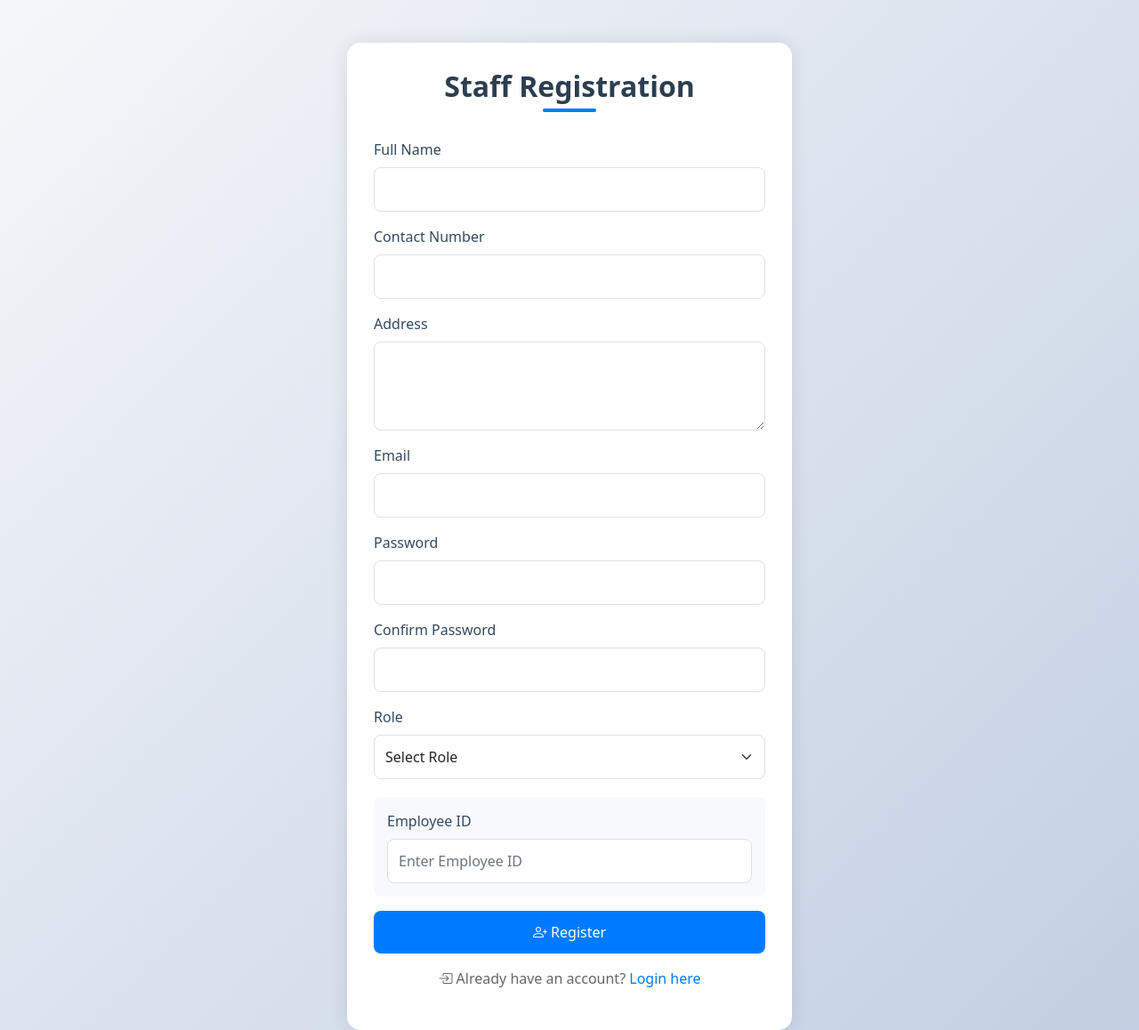
After one commit to PaanAR/SalesSystems, a PHP site: page /registrationStaff.php in a window 1280 px wide. The commit adds this page. Shown: the whole page at 89% size. Run offline with PHP 8.4, Linux system fonts and the light colour scheme; some libraries are stand-ins or nearby versions.

Commit message:
six commit

```diff
--- a/index.php
+++ b/index.php
@@ -59,7 +59,7 @@ $user = isset($_SESSION['user']) ? $_SESSION['user'] : null;
         <p>Delicious pastries since the 1980s</p>
     </header>
     <nav>
-        <a href="register.php">Register</a>
+        <a href="registration.php">Register</a>
         <a href="login.php">Login</a>
         <a href="sales.php">Sales</a>
         <a href="inventory.php">Inventory</a>
--- /dev/null
+++ b/registrationStaff.php
@@ -0,0 +1,242 @@
+<?php
+require_once 'db_connection.php';
+
+// Handle form submission
+if ($_SERVER['REQUEST_METHOD'] === 'POST') {
+    // Validate and process the form data
+    $fullname = htmlspecialchars(trim($_POST['fullname']));
+    $contact = htmlspecialchars(trim($_POST['contact']));
+    $email = htmlspecialchars(trim($_POST['email']));
+    $password = htmlspecialchars(trim($_POST['password']));
+    $confirm_password = htmlspecialchars(trim($_POST['confirm_password']));
+    $address = htmlspecialchars(trim($_POST['address']));
+    $role = htmlspecialchars(trim($_POST['role']));
+    $employee_id = htmlspecialchars(trim($_POST['employee_id']));
+
+    // Determine the type based on the role
+    $type = null;
+    if ($role === 'Supervisor') {
+        $type = 1; // Type 1 for Supervisor
+    } elseif ($role === 'Clerk') {
+        $type = 2; // Type 2 for Clerk
+    }
+
+    // Check if passwords match
+    if ($password !== $confirm_password) {
+        $error = "Passwords do not match.";
+    } else {
+        // Check if Employee ID is valid (now required for all roles on this form)
+        if (empty($employee_id)) {
+            $error = "Employee ID is required.";
+        } else {
+            // Check if the Employee ID and Full Name match and are not assigned
+            $stmt = $conn->prepare("SELECT * FROM employee_ids WHERE employee_id = ? AND fullname = ? AND assigned = 0");
+            $stmt->bind_param("ss", $employee_id, $fullname);
+            $stmt->execute();
+            $result = $stmt->get_result();
+            if ($result->num_rows > 0) {
+                // Insert into the employee table
+                $stmt = $conn->prepare("INSERT INTO employee (fullname, contact, email, password, type, address) VALUES (?, ?, ?, ?, ?, ?)");
+                $stmt->bind_param("ssssis", $fullname, $contact, $email, password_hash($password, PASSWORD_DEFAULT), $type, $address);
+
+                if ($stmt->execute()) {
+                    header("Location: login.php");
+                    exit();
+                } else {
+                    $error = "Registration failed. Please try again.";
+                }
+            } else {
+                $error = "Employee ID is invalid or already assigned.";
+            }
+        }
+    }
+}
+?>
+
+<!DOCTYPE html>
+<html lang="en">
+<head>
+    <meta charset="UTF-8">
+    <meta name="viewport" content="width=device-width, initial-scale=1.0">
+    <title>Staff Registration</title>
+    <link rel="stylesheet" href="https://cdn.jsdelivr.net/npm/bootstrap-icons@1.7.2/font/bootstrap-icons.css">
+    <link href="https://cdn.jsdelivr.net/npm/bootstrap@5.1.3/dist/css/bootstrap.min.css" rel="stylesheet">
+    <style>
+    body {
+        background: linear-gradient(135deg, #f5f7fa 0%, #c3cfe2 100%);
+        min-height: 100vh;
+    }
+
+    .registration-container {
+        max-width: 500px;
+        margin: 0 auto;
+        padding: 30px;
+        background: white;
+        border-radius: 15px;
+        box-shadow: 0 0 20px rgba(0, 0, 0, 0.1);
+    }
+
+    .registration-container h2 {
+        color: #2c3e50;
+        margin-bottom: 30px;
+        font-weight: 600;
+        position: relative;
+        padding-bottom: 10px;
+    }
+
+    .registration-container h2:after {
+        content: '';
+        position: absolute;
+        bottom: 0;
+        left: 50%;
+        transform: translateX(-50%);
+        width: 60px;
+        height: 4px;
+        background: #007bff;
+        border-radius: 2px;
+    }
+
+    .form-label {
+        font-weight: 500;
+        color: #34495e;
+    }
+
+    .form-control, .form-select {
+        border-radius: 8px;
+        padding: 12px;
+        border: 1px solid #dde1e5;
+        transition: all 0.3s ease;
+    }
+
+    .form-control:focus, .form-select:focus {
+        border-color: #007bff;
+        box-shadow: 0 0 0 0.2rem rgba(0, 123, 255, 0.15);
+    }
+
+    .btn-primary {
+        padding: 12px;
+        font-weight: 500;
+        border-radius: 8px;
+        background: #007bff;
+        border: none;
+        transition: all 0.3s ease;
+    }
+
+    .btn-primary:hover {
+        background: #0056b3;
+        transform: translateY(-1px);
+        box-shadow: 0 4px 8px rgba(0, 0, 0, 0.1);
+    }
+
+    .alert {
+        border-radius: 8px;
+        padding: 15px;
+    }
+
+    .mt-3 p {
+        color: #666;
+        text-align: center;
+    }
+
+    .mt-3 a {
+        color: #007bff;
+        text-decoration: none;
+        font-weight: 500;
+        transition: color 0.3s ease;
+    }
+
+    .mt-3 a:hover {
+        color: #0056b3;
+        text-decoration: underline;
+    }
+
+    /* Responsive adjustments */
+    @media (max-width: 576px) {
+        .registration-container {
+            margin: 15px;
+            padding: 20px;
+        }
+    }
+
+    /* Custom styling for the employee ID field in registrationStaff.php */
+    #employee_id_field {
+        background: #f8f9fa;
+        padding: 15px;
+        border-radius: 8px;
+        margin-top: 20px;
+    }
+
+    /* Role select styling */
+    .form-select {
+        background-color: white;
+        cursor: pointer;
+    }
+
+    /* Password field styling */
+    input[type="password"] {
+        letter-spacing: 0.1em;
+    }
+
+    /* Textarea styling */
+    textarea.form-control {
+        resize: vertical;
+        min-height: 100px;
+    }
+</style>
+</head>
+<body>
+    <div class="container mt-5">
+        <div class="registration-container">
+            <h2 class="text-center">Staff Registration</h2>
+            <form method="POST" action="">
+                <div class="mb-3">
+                    <label for="fullname" class="form-label">Full Name</label>
+                    <input type="text" class="form-control" name="fullname" required>
+                </div>
+                <div class="mb-3">
+                    <label for="contact" class="form-label">Contact Number</label>
+                    <input type="text" class="form-control" name="contact" required>
+                </div>
+                <div class="mb-3">
+                    <label for="address" class="form-label">Address</label>
+                    <textarea class="form-control" name="address" rows="3" required></textarea>
+                </div>
+                <div class="mb-3">
+                    <label for="email" class="form-label">Email</label>
+                    <input type="email" class="form-control" name="email" required>
+                </div>
+                <div class="mb-3">
+                    <label for="password" class="form-label">Password</label>
+                    <input type="password" class="form-control" name="password" required>
+                </div>
+                <div class="mb-3">
+                    <label for="confirm_password" class="form-label">Confirm Password</label>
+                    <input type="password" class="form-control" name="confirm_password" required>
+                </div>
+                <div class="mb-3">
+                    <label for="role" class="form-label">Role</label>
+                    <select class="form-select" name="role" required>
+                        <option value="">Select Role</option>
+                        <option value="Supervisor">Supervisor</option>
+                        <option value="Clerk">Clerk</option>
+                    </select>
+                </div>
+                <div class="mb-3" id="employee_id_field">
+                    <label for="employee_id" class="form-label">Employee ID</label>
+                    <input type="text" class="form-control" name="employee_id" required placeholder="Enter Employee ID">
+                </div>
+                <button type="submit" class="btn btn-primary w-100">
+    <i class="bi bi-person-plus"></i> Register
+</button>
+            </form>
+            <?php if (isset($error)): ?>
+                <div class="alert alert-danger mt-3"><?php echo $error; ?></div>
+            <?php endif; ?>
+            <div class="mt-3">
+            <p><i class="bi bi-box-arrow-in-right"></i> Already have an account? <a href="login.php">Login here</a></p>
+            </div>
+        </div>
+    </div>
+    <script src="https://cdn.jsdelivr.net/npm/bootstrap@5.1.3/dist/js/bootstrap.bundle.min.js"></script>
+</body>
+</html>
```
Also changed, not shown: edit_profile.php (+14 -4 lines), registration.php (+10 -66 lines).
